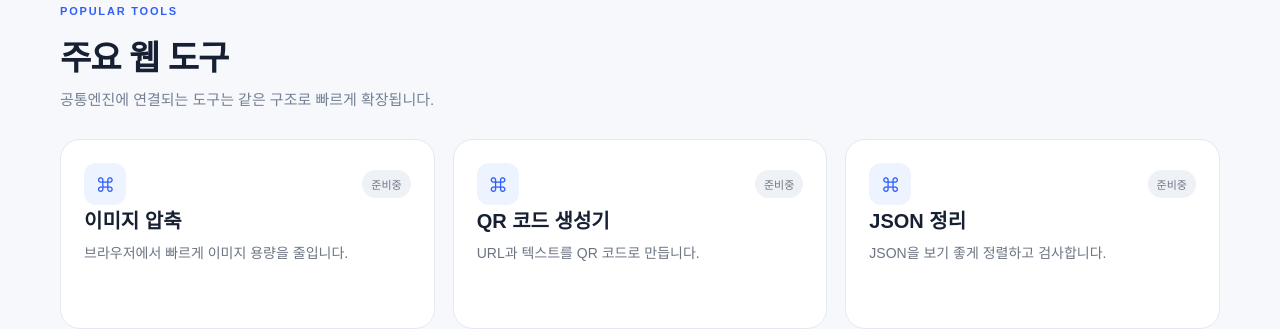
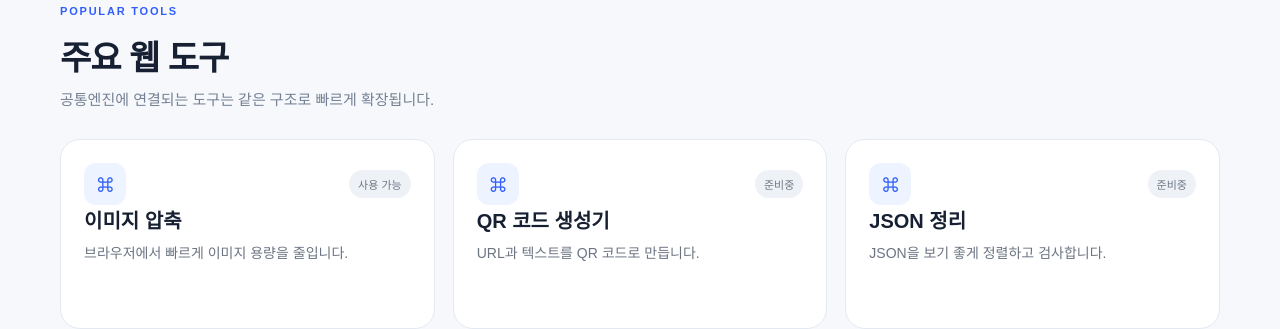
Before and after one commit to license-book/web-tools, a Next.js app: page / in a window 1280 px wide. Shown: the part 1383-1712 px from the top of the page. Built offline with nearby package versions, Linux system fonts and the light colour scheme.

Commit message:
content: mark image compressor available

```diff
--- a/data/tools.ts
+++ b/data/tools.ts
@@ -18,7 +18,7 @@ export const tools: ToolDefinition[] = [
     category: 'image',
     keywords: ['이미지 압축', '사진 용량 줄이기', 'webp', 'jpg'],
     featured: true,
-    badge: '준비중',
+    badge: '사용 가능',
   },
   {
     slug: 'qr-generator',
```
